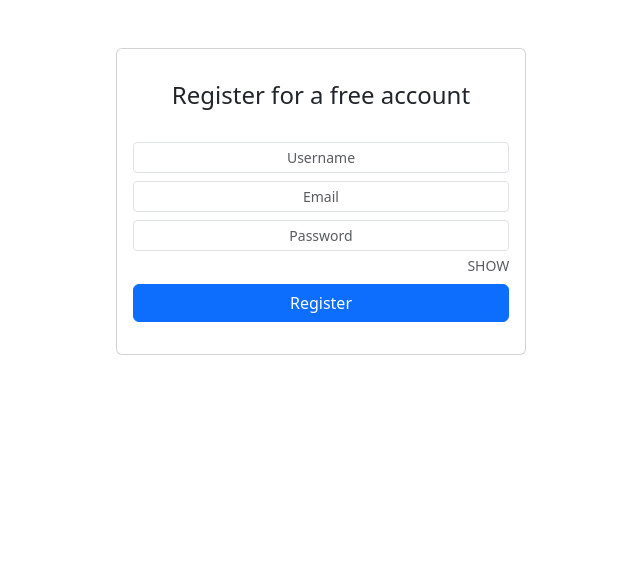
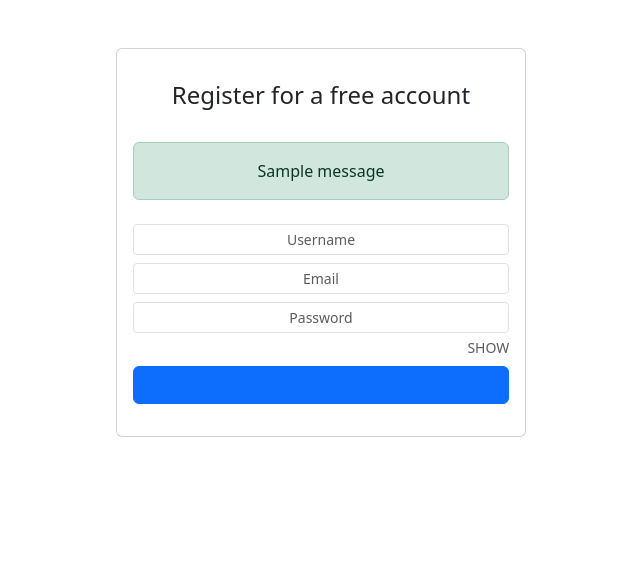
Before and after one commit to lucasfpac/Finance-Dashboard, a Django app: page /authentication/register in a window 1280 px wide. Shown: the top 562 px of the page, without its empty margins (319-959 px from the left). Run offline with Django 4.2, Linux system fonts and the light colour scheme; tables that the repository leaves empty hold one stand-in row (values such as "Sample post"); one stand-in notice (Sample message) is shown; some libraries are stand-ins or nearby versions.

Commit message:
registration post alerts, password show/hide

```diff
--- a/authentication/views.py
+++ b/authentication/views.py
@@ -4,12 +4,10 @@ import json
 from django.http import JsonResponse
 from django.contrib.auth.models import User
 from validate_email import validate_email
+from django.contrib import messages
 
 # Create your views here.
 
-class RegistrationView(View):
-    def get(self, request):
-        return render(request, 'authentication/register.html')
 
 class UsernameValidationView(View):
     def post(self, request):
@@ -38,3 +36,16 @@ class EmailValidationView(View):
 class LoginView(View):
     def get(self, request):
         return render(request, 'authentication/login.html')
+
+class RegistrationView(View):
+    def get(self, request):
+        return render(request, 'authentication/register.html')
+
+    def post(self, request):
+        messages.success(request, 'Success WhatsApp success')
+        messages.warning(request, 'Success WhatsApp warning')
+        messages.info(request, 'Success WhatsApp info')
+        messages.error(request, 'Success WhatsApp error')
+
+
+        return render(request, 'authentication/register.html')
--- a/expenseswebsite/settings.py
+++ b/expenseswebsite/settings.py
@@ -12,6 +12,7 @@ https://docs.djangoproject.com/en/4.2/ref/settings/
 
 from pathlib import Path
 import os
+from django.contrib import messages
 
 # Build paths inside the project like this: BASE_DIR / 'subdir'.
 BASE_DIR = Path(__file__).resolve().parent.parent
@@ -132,3 +133,7 @@ STATIC_ROOT = os.path.join(BASE_DIR, 'static')
 # https://docs.djangoproject.com/en/4.2/ref/settings/#default-auto-field
 
 DEFAULT_AUTO_FIELD = 'django.db.models.BigAutoField'
+
+MESSAGE_TAGS = {
+    messages.ERROR : 'danger'
+}
--- a/expenseswebsite/static/js/main.js
+++ /dev/null
@@ -1 +0,0 @@
-console.log("test");
--- a/expenseswebsite/static/js/register.js
+++ b/expenseswebsite/static/js/register.js
@@ -1,7 +1,24 @@
 const usernameField = document.querySelector("#usernameField");
 const usernameFeedBackArea = document.querySelector(".username-invalid-feedback");
+
 const emailField = document.querySelector('#emailField');
 const emailFeedBackArea = document.querySelector(".email-invalid-feedback");
+
+const passwordField = document.querySelector('#passwordField');
+const passwordToggle = document.querySelector('.password-toggle')
+
+const handleToggleInput=(e) =>{
+
+    if(passwordToggle.textContent==='SHOW'){
+        passwordToggle.textContent = "HIDE";
+        passwordField.setAttribute("type", "text")
+    }else{
+        passwordToggle.textContent = "SHOW"
+        passwordField.setAttribute("type", "password")
+    }
+}
+
+passwordToggle.addEventListener('click', handleToggleInput);
 
 
 usernameField.addEventListener("keyup", (e) => {
--- a/templates/authentication/register.html
+++ b/templates/authentication/register.html
@@ -7,7 +7,16 @@
         <div class="card-title text-center py-3">
           <h4>Register for a free account</h4>
         </div>
-        <form class="vstack gap-2 text-center" action="" method="post">
+
+
+
+
+
+        <form class="vstack gap-2 text-center" action="{% url 'register' %}" method="post">
+          {% csrf_token %}
+
+          {% include 'partials/_messages.html'%}
+
           <div class="form-group">
             <input
               type="text"
@@ -48,7 +57,7 @@
 
           <input
             type="submit"
-            value="Register"
+            value=""
             class="btn btn-block btn-primary submit-btn"
           />
         </form>
--- /dev/null
+++ b/templates/partials/_messages.html
@@ -0,0 +1,9 @@
+{% if messages %}
+<div class="messages">
+  {% for message in messages%}
+  <div {% if message.tags %} class="alert alert-sm alert-{{ message.tags }}"{% endif %}>
+    {{ message }}
+  </div>
+  {% endfor %}
+</div>
+{% endif %}
```
Also changed, not shown: expenseswebsite/static/css/main.css (line endings or trailing spaces).
